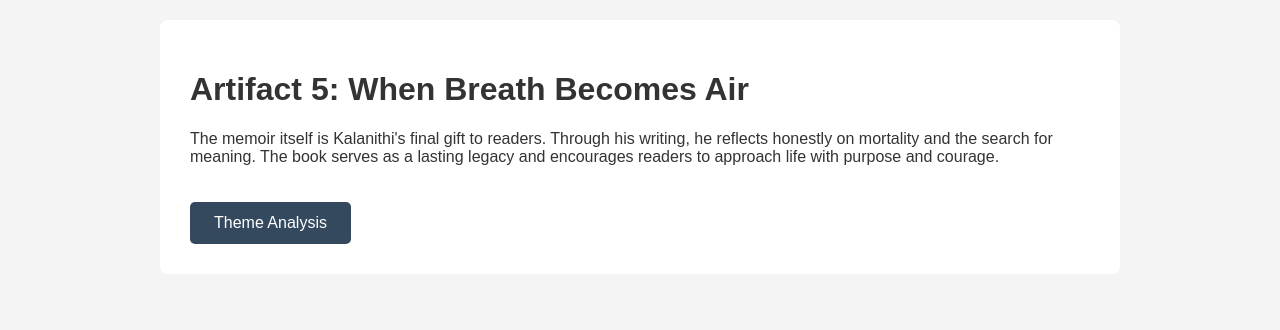
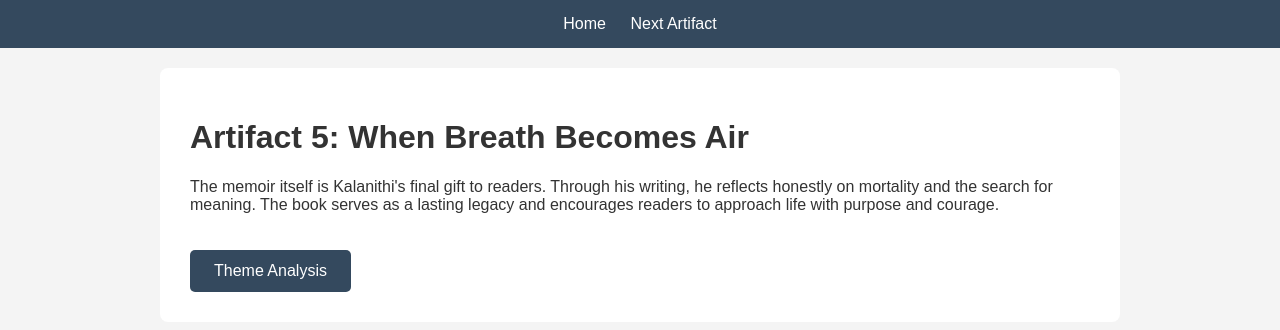
Before and after one commit to trevthedevFR/The-life-and-legacy-of-Paul-Kalanithi1, a plain HTML site: page artifact5.html in a window 1280 px wide. Drawn offline with Linux system fonts and the light colour scheme.

Commit message:
Update artifact5.html

```diff
--- a/artifact5.html
+++ b/artifact5.html
@@ -5,6 +5,11 @@
 <link rel="stylesheet" href="style.css">
 </head>
 <body>
+
+  <nav>
+<a href="index.html">Home</a>
+<a href="bigidea.html">Next Artifact</a>
+</nav>
 
 <div class="content">
 <h1>Artifact 5: When Breath Becomes Air</h1>
```
